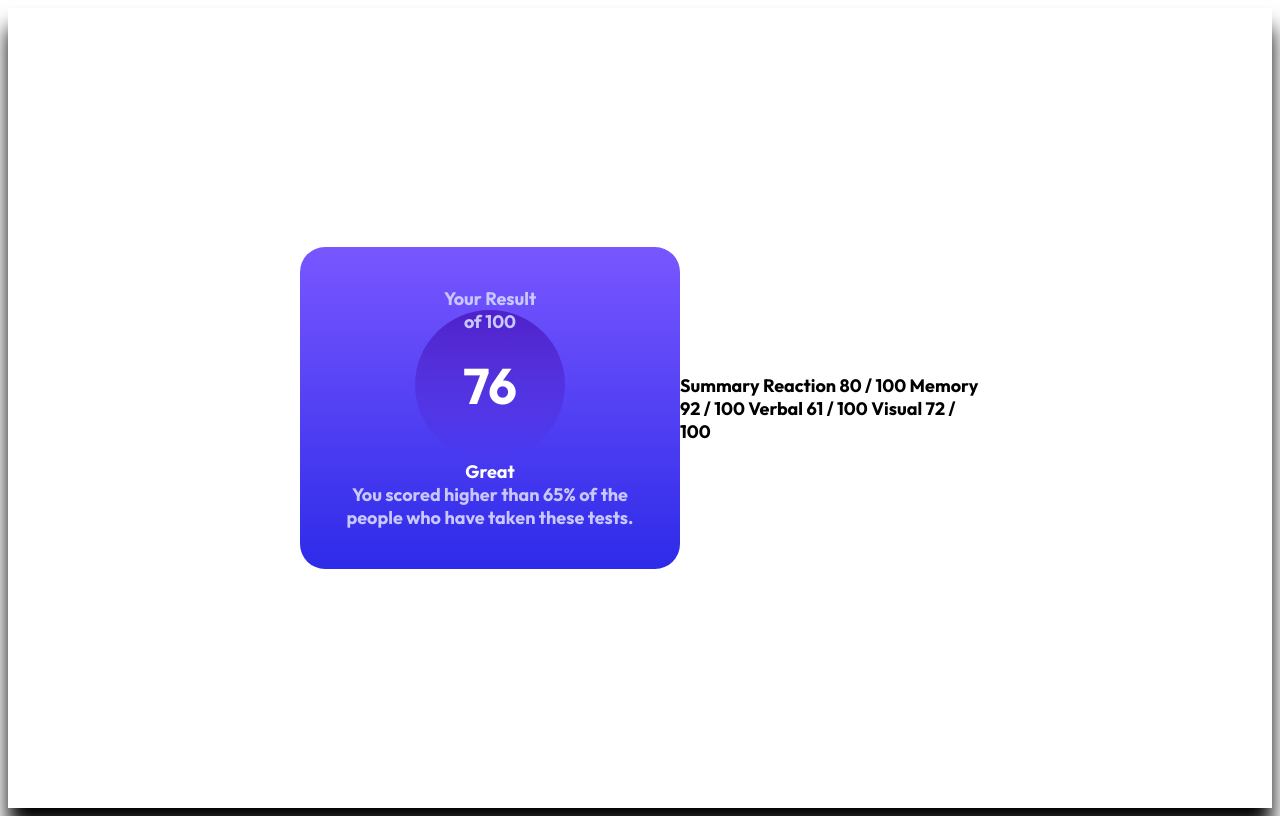
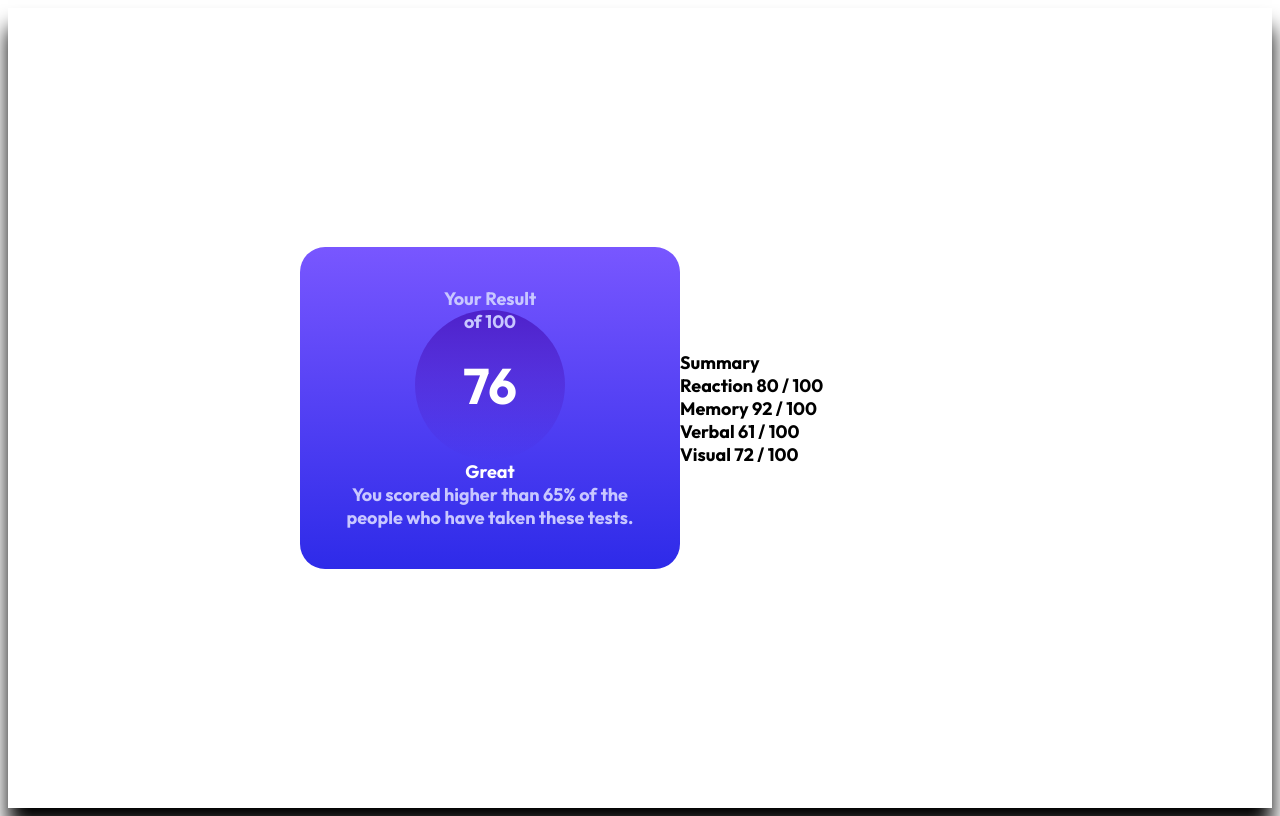
Before and after one commit to potun/results-summary, a plain HTML site: page index.html in a window 1280 px wide. Drawn offline with Linux system fonts and the light colour scheme.

Commit message:
Updated index.html

```diff
--- a/index.html
+++ b/index.html
@@ -11,28 +11,37 @@
     <main role="main">
         <div class="card">
             <div class="result">
-                Your Result
+                <div class="">Your Result</div>
                 <div class="score">
                     <div class="points">76</div>
                     <div class="total">of 100</div>
                 </div>
                 <div class="grade">Great</div>
-                You scored higher than 65% of the people who have taken these tests.
+                <div class="text-thin">You scored higher than 65% of the people who have taken these tests.</div>
             </div>
             <div class="summary">
                 Summary
 
-                Reaction
-                80 / 100
+                <div class="my-10 p-10 rounded-5 bg-light-red">
+                    <span class="text-red">Reaction</span>
+                    <span class="right">80 / 100</span>
+                </div>
 
-                Memory
-                92 / 100
+                <div class="my-10 p-10 rounded-5 bg-light-yellow">
+                    <span class="text-yellow">Memory</span>
+                    <span class="right">92 / 100</span>
+                </div>
 
-                Verbal
-                61 / 100
+                <div class="my-10 p-10 rounded-5 bg-light-green">
+                    <span class="text-green">Verbal</span>
+                    <span class="right">61 / 100</span>
+                </div>
 
-                Visual
-                72 / 100
+                <div class="my-10 p-10 rounded-5 bg-light-blue">
+                    <span class="text-blue">Visual</span>
+                    <span class="right">72 / 100</span>
+                </div>
+
             </div>
         </div>
     </main>
```
